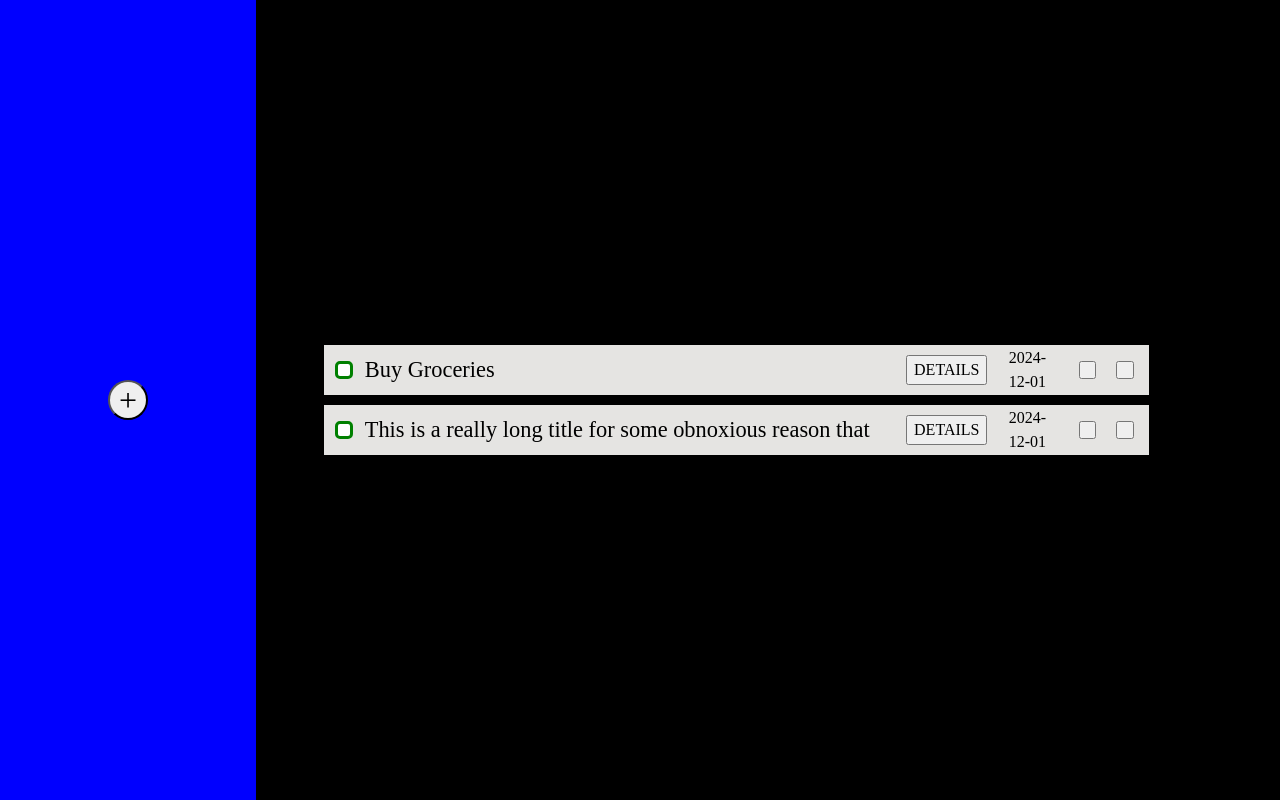
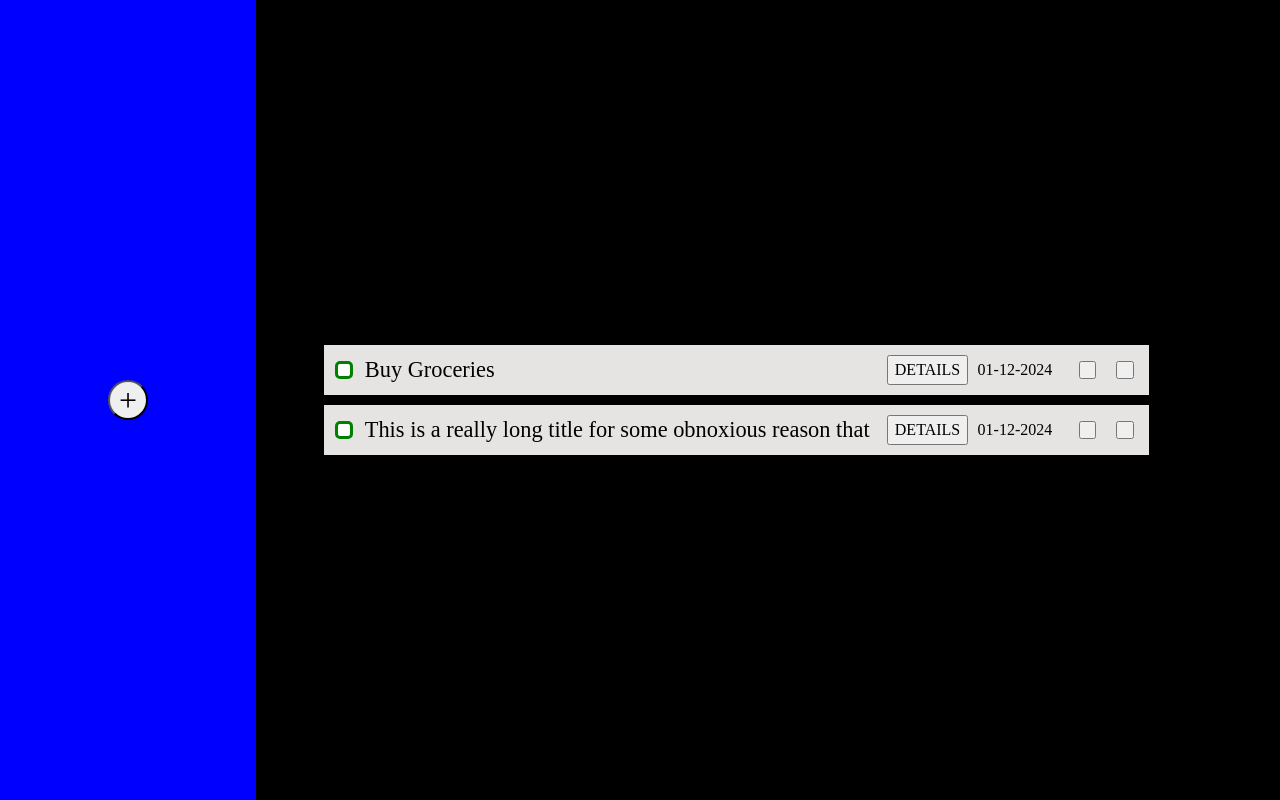
Before and after one commit to rajibmalik/toDoList, a website built with webpack: page src/template.html in a window 1280 px wide. Built offline with nearby package versions, Linux system fonts and the light colour scheme.

Commit message:
formmated date on todo to dd/mm/yyyy

```diff
--- a/src/dom/createToDoDOM.js
+++ b/src/dom/createToDoDOM.js
@@ -1,3 +1,5 @@
+import { format } from "date-fns";
+
 export const createToDoDOM = (function () {
   function createContainer(id) {
     const container = document.createElement("div");
@@ -60,11 +62,17 @@ export const createToDoDOM = (function () {
   }
 
   function createDueDate(dueDate) {
+    const dateObject = new Date(dueDate);
+    console.log("date: " + dueDate);
+    console.log("dateObject: " + dateObject);
+    const formattedDate = format(dateObject, "dd-MM-yyyy");
+    console.log("formatted date: " + formattedDate);
+
     const dateContainer = document.createElement("div");
     dateContainer.classList.add("toDoDateContainer");
 
     const date = document.createElement("p");
-    date.textContent = dueDate;
+    date.textContent = formattedDate;
     date.classList.add("toDoDate");
 
     dateContainer.appendChild(date);
--- a/src/styles.css
+++ b/src/styles.css
@@ -424,7 +424,6 @@ body {
   display: flex;
   justify-content: start;
   align-items: center;
-  width: 50%;
   height: 100%;
   flex: 1;
 }
@@ -453,8 +452,7 @@ body {
   align-items: center;
   height: 100%;
   width: 20%;
-  margin-left: auto;
-  gap: 60px;
+  gap: 35px;
 }
 
 .toDoDescriptionBtnContainer {
@@ -551,7 +549,7 @@ body {
   display: flex;
   justify-content: center;
   align-items: center;
-  width: 10%;
+  width: 80px;
   height: 100%;
 }
 
```
